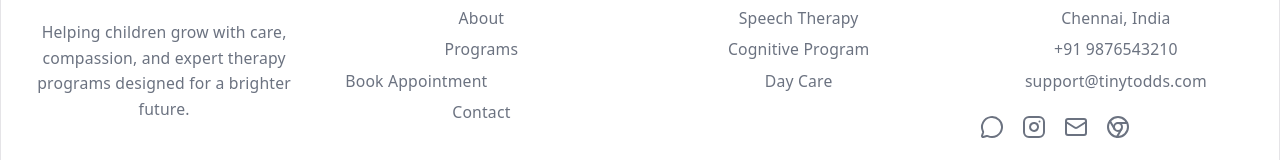
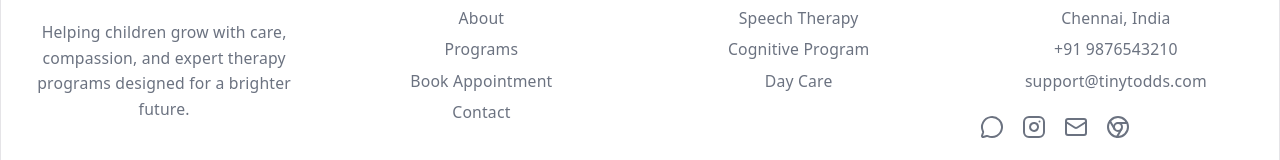
Before and after one commit to Mohan9498/Appointment, a React (Vite) app in the folder frontend/: page / in a window 1280 px wide. Shown: the part 1682-1842 px from the top of the page. Built offline with nearby package versions, Linux system fonts and the light colour scheme.

Commit message:
modified:   frontend/src/components/Footer.jsx

```diff
--- a/frontend/src/components/Footer.jsx
+++ b/frontend/src/components/Footer.jsx
@@ -36,7 +36,7 @@ function Footer({ onOpenModal }) {
 
             <button
               onClick={onOpenModal}
-              className="hover:text-indigo-500 transition text-left">
+              className="hover:text-indigo-500 transition">
                 Book Appointment
             </button>
 
```
